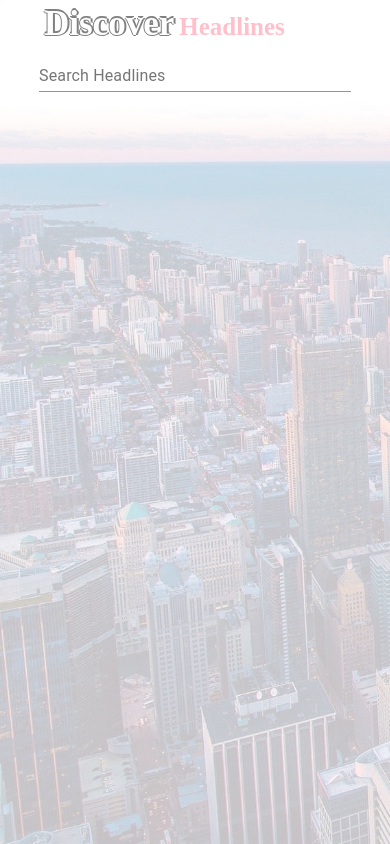
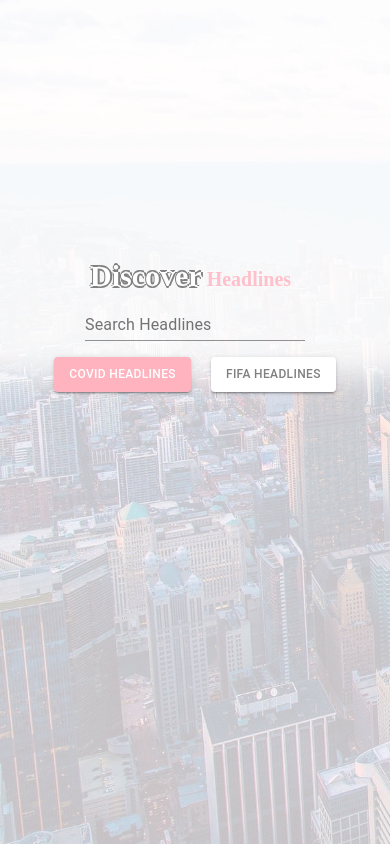
Before and after one commit to greeffjean/News-App, a React (Create React App) app: page / in a window 390 px wide. Built offline with nearby package versions, Linux system fonts and the light colour scheme; a web font is replaced by a local one.

Commit message:
Consolodating responsiveness, ensuring UX smooth, configuring Routing, adding final touches and features

```diff
--- a/src/App.css
+++ b/src/App.css
@@ -10,44 +10,59 @@
 
 /* SearchBar */
 
-.SearchBar {
+
+.search-bar {
   width: 100vw;
   border-radius: 5px;
   padding: 1% 0;
+  height: 40vh;
   display: flex;
-  background: hsl(0deg, 0%, 100%);
+  background: hsl(0deg, 0%, 100%, 83%);
   display: flex;
   justify-content: center;
   align-items: flex-end;
-  box-shadow: 0px 4px 31px 28px hsl(0deg, 0%, 100%);
+  box-shadow: 0px 4px 31px 28px hsl(0deg, 0%, 100%, 83%);
+  transition: 500ms;
 }
 
-
-.content-wrapper {
-  width: 80vw;
+.search-bar.active {
+  height: 15vh;
+  transition: 500ms;
+  display: flex;
+  justify-content: flex-start;
 }
 
+.search-bar.active .content-wrapper {
+margin-left: 10vw;
+}
 
 .content-headings {
   display: flex;
   align-items: baseline;
-
 }
 
 .content-headings h1 {
-  font-size: 35px;
+  font-size: 65px;
   color: hsl(0deg 0% 100%);
-  text-shadow: 2px 0 grey, 0 1px grey, -1px 0 grey, 0 -2px grey;
+  text-shadow: 2px 0 grey, 0 2px grey, -1px 0 grey, 0 -2px grey;
   font-family: 'Sonsie One', cursive;
   padding: 0 5px;
   margin: 0;
 }
 
 .content-headings h2 {
-  font-size: 25px;
+  font-size: 40px;
   font-family: 'Sonsie One', cursive;
   margin: 0;
   color: pink;
+}
+
+.search-bar.active h1 {
+  font-size: 45px;
+}
+
+.search-bar.active h2 {
+  font-size: 25px;
 }
 
 .content-input {
@@ -55,8 +70,8 @@
 }
 
 
-html #standard-basic  {
-  width: 440px;
+html .MuiFormControl-root.MuiTextField-root {
+  width: 100%
 }
 
 .filter-search-wrapper {
@@ -84,6 +99,74 @@ html .MuiButton-contained:hover {
   background-color: pink;
 }
 
+.home-options {
+  display: flex;
+  justify-content: center;
+  margin: 3% 0;
+}
+
+.home-options .headlines {
+  background:hsl(350deg, 100%, 85%);
+  padding: 20px 40px;
+  font-size: 15px;
+  color: white;
+}
+
+.home-options .latest {
+  background: white;
+  padding: 20px 40px;
+  font-size: 15px;
+  color: grey;
+}
+
+@media screen and (max-width: 900px) {
+  .content-headings h1 {
+    font-size: 45px;
+  }
+
+  .content-headings h2 {
+    font-size: 25px;
+  }
+
+  .home-options .headlines {
+    font-size: 14px;
+    padding: 25px;
+  }
+
+  .home-options .latest {
+    font-size: 14px;
+    padding: 25px;
+  }
+}
+
+@media screen and (max-width: 590px) {
+  .search-bar.active .content-headings h1 {
+    font-size: 30px;
+  }
+
+  .search-bar.active .content-headings h2 {
+    font-size: 20px;
+  }
+
+   .content-headings h1 {
+    font-size: 30px;
+  }
+
+   .content-headings h2 {
+    font-size: 20px;
+  }
+
+  .home-options .headlines {
+    font-size: 12px;
+    padding: 15px;
+  }
+
+  .home-options .latest {
+    font-size: 12px;
+    padding: 15px;
+  }
+}
+
 
 /* Results */
 
@@ -94,12 +177,13 @@ html .MuiButton-contained:hover {
   margin: 8% 0;
 }
 
+
+
 .articles-wrapper {
   width: 80vw;
   margin: 1% auto;
   display: flex;
   flex-wrap: wrap;
-  justify-content: space-between;
 }
 
 html .MuiCardMedia-root {
@@ -108,7 +192,7 @@ html .MuiCardMedia-root {
 
 html .MuiCard-root {
   width: 30%;
-  margin: 1% 0;
+  margin: 1% 1% 1% 0;
 }
 
 html .MuiTypography-body1 {
@@ -119,3 +203,23 @@ html .MuiAlert-standardError {
   width: 80vw;
   margin: 6% auto;
 }
+
+@media screen and (max-width: 1085px) {
+  html .MuiCard-root {
+    width: 45%;
+  }
+}
+
+@media screen and (max-width: 850px) {
+
+  html .MuiCard-root {
+    width: 90%;
+  }
+}
+
+@media screen and (max-width: 850px) {
+
+  html .MuiCard-root {
+    width: 100%;
+  }
+}
--- a/src/App.js
+++ b/src/App.js
@@ -2,22 +2,24 @@ import logo from './logo.svg';
 import { useState } from 'react';
 import SearchBar from './components/SearchBar';
 import Routes from './components/Routes';
+import { useHistory } from 'react-router-dom'
 import { AppContext } from './libs/useContext';
-import { BrowserRouter as Router } from 'react-router-dom';
 import './App.css';
 
 
 
 function App() {
+  const history = useHistory();
+
   const [mainState, setMainState] = useState({
     articles: null,
     loading: false,
-    error: null
+    error: null,
+    userHasSearched: history.location.state ? true : false
   })
 
 
   return (
-    <Router>
     <AppContext.Provider
       value={{
         mainState,
@@ -29,7 +31,7 @@ function App() {
         <Routes />
       </div>
       </AppContext.Provider>
-      </Router>
+
   );
 }
 
--- a/src/components/Results.js
+++ b/src/components/Results.js
@@ -1,18 +1,21 @@
 import React from 'react';
 import { useAppContext } from '../libs/useContext'
-import Card from '@material-ui/core/Card';
-import CardHeader from '@material-ui/core/CardHeader';
-import CardMedia from '@material-ui/core/CardMedia';
-import CardContent from '@material-ui/core/CardContent';
-import Avatar from '@material-ui/core/Avatar';
-import Typography from '@material-ui/core/Typography';
-import CircularProgress from '@material-ui/core/CircularProgress';
 import Alert from '@material-ui/lab/Alert';
+import {
+  Button,
+  CircularProgress,
+  Typography,
+  Avatar,
+  CardContent,
+  CardHeader,
+  CardMedia,
+  Card
+} from '@material-ui/core';
 
 
 
 function Results() {
-    const { mainState } = useAppContext()
+  const { mainState } = useAppContext()
 
 
 
@@ -22,12 +25,13 @@ function Results() {
                 <div className="circular-progress">
                     <CircularProgress color="secondary" />
                 </div>
+            }
 
-            }
 
             {mainState.error &&
                 <Alert severity="error">{mainState.error}</Alert>
-            }
+        }
+
 
             { mainState.articles &&
 
@@ -38,8 +42,8 @@ function Results() {
                             return <Card>
                                 <CardHeader
                                     avatar={
-                                        <Avatar aria-label="recipe">
-                                            {val.author.charAt(0)}
+                                        <Avatar aria-label="initial">
+                                            {val.author ? val.author.charAt(0) : "N"}
                                         </Avatar>
                                     }
                                     title={val.title}
--- a/src/components/Routes.js
+++ b/src/components/Routes.js
@@ -1,6 +1,5 @@
 import { Route, Switch } from 'react-router-dom';
 import Results from './Results';
-import { useAppContext } from '../libs/useContext';
 
 function Routes() {
 
--- a/src/components/SearchBar.js
+++ b/src/components/SearchBar.js
@@ -5,7 +5,7 @@ import {
 import { useHistory } from 'react-router-dom'
 import { useState, useEffect } from 'react';
 import { useAppContext } from '../libs/useContext'
-import { newsService } from '../services/news.service'
+import { searchTitles } from '../services/news.service'
 
 function SearchBar() {
 
@@ -22,17 +22,17 @@ function SearchBar() {
     useEffect(() => {
 
         if (history.location.state) {
-
             handleLoad()
 
-            newsService(
+            searchTitles(
                 history.location.state.params.input,
                 history.location.state.params.filterDate
             ).then(response => {
                 setMainState({
                     articles: response.articles ? response.articles : null,
                     loading: false,
-                error: response.message ? response.message : null
+                    error: response.message ? response.message : null,
+                    userHasSearched: mainState.userHasSearched
                 })
             }).catch(error => {
                 console.log(error)
@@ -45,6 +45,11 @@ function SearchBar() {
                 filterDate: ""
             })
         }
+        else {
+            history.push({
+                pathname: `/`,
+            });
+        }
     }, [])
 
 
@@ -52,17 +57,27 @@ function SearchBar() {
     // URL Navigation
     window.onpopstate = () => {
 
-        if (history.location.state) {
+        if (history.location.pathname == "/") {
+            setMainState({
+                articles: null,
+                loading: false,
+                error: null,
+                userHasSearched: false
+            })
+        }
+        else {
+
             handleLoad()
 
-            newsService(
+            searchTitles(
                 history.location.state.params.input,
                 history.location.state.params.filterDate
             ).then(response => {
                 setMainState({
                     articles: response.articles ? response.articles : null,
                     loading: false,
-                error: response.message ? response.message : null
+                    error: response.message ? response.message : null,
+                    userHasSearched: true
                 })
             }).catch(error => {
                 console.log(error)
@@ -74,8 +89,8 @@ function SearchBar() {
                 filterDate: ""
             })
         }
+
     }
-
 
 
     // Handle Change
@@ -98,29 +113,35 @@ function SearchBar() {
     function handleLoad() {
         setMainState({
             articles: null,
-            loading: true
+            loading: true,
+            error: null,
+            userHasSearched: true
         })
     }
 
 
+
     // Handle Submit
-    function handleSubmit() {
+    function handleSubmit(e, term) {
+
         handleLoad()
 
-        newsService(searchState.input, searchState.filterDate).then(response => {
+        searchTitles(term ? term : searchState.input, searchState.filterDate).then(response => {
             console.log(response)
             history.push({
-                pathname: `/${searchState.input}/${searchState.filterDate}`,
+                pathname: `/${term ? term : searchState.input}/${searchState.filterDate}`,
                 state: {
                     params: {
-                        input: searchState.input,
+                        input: term ? term : searchState.input,
                         filterDate: searchState.filterDate
-                } }
+                    }
+                }
             });
             setMainState({
                 articles: response.articles ? response.articles : null,
                 loading: false,
-                error: response.message ? response.message : null
+                error: response.message ? response.message : null,
+                userHasSearched: true
             })
         }).catch(error => {
             console.log(error)
@@ -135,7 +156,8 @@ function SearchBar() {
 
     return (
 
-        <div className="SearchBar">
+        <div className="search-bar-wrapper">
+            <div className={mainState.userHasSearched ? "search-bar active" : "search-bar"}>
 
                 <div className="content-wrapper">
                     <div className="content-headings">
@@ -174,7 +196,26 @@ function SearchBar() {
 
                     </div>
                 </div>
+            </div>
 
+            {!mainState.userHasSearched &&
+                <div className="home-options">
+                    <Button
+                        onClick={(e) => handleSubmit(e, "covid")}
+                        className="headlines"
+                        variant="contained"
+                    >
+                        COVID Headlines
+                </Button>
+                    <Button
+                        onClick={(e) => handleSubmit(e, "FIFA")}
+                        className="latest"
+                        variant="contained"
+                    >
+                        FIFA Headlines</Button>
+                </div>
+
+            }
         </div>
     )
 }
--- a/src/index.js
+++ b/src/index.js
@@ -3,12 +3,15 @@ import ReactDOM from 'react-dom';
 import './index.css';
 import App from './App';
 import reportWebVitals from './reportWebVitals';
+import { BrowserRouter as Router } from 'react-router-dom';
 
 
 ReactDOM.render(
+  <Router>
   <React.StrictMode>
     <App />
-  </React.StrictMode>,
+    </React.StrictMode>
+    </Router>,
   document.getElementById('root')
 );
 
--- a/src/services/news.service.js
+++ b/src/services/news.service.js
@@ -1,8 +1,8 @@
 import newsApp from '../config';
 
-export function newsService(query, filter) {
+const apiKey = `${newsApp.apiKey}`;
 
-    const apiKey = `${newsApp.apiKey}`;
+export function searchTitles(query, filter) {
 
     var url = 'http://newsapi.org/v2/everything?' +
         `q=${query}&` +
```
Lines whose indentation alone changed are shown as unchanged.
